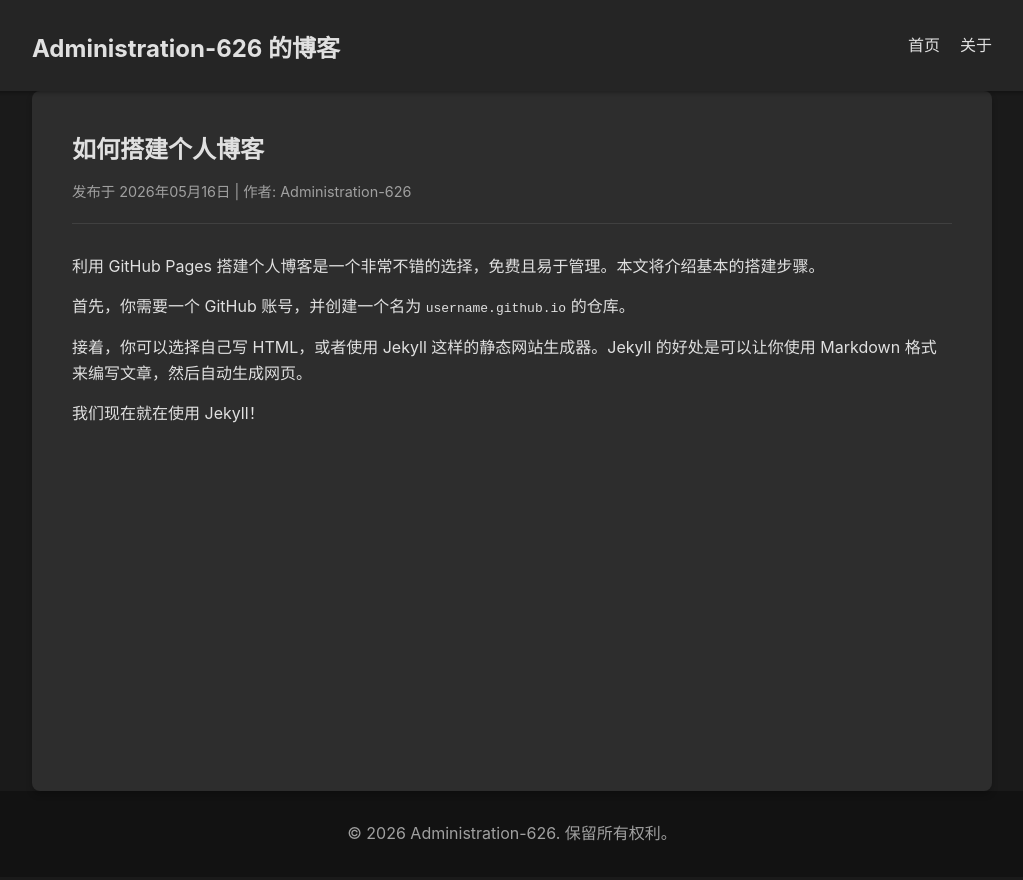
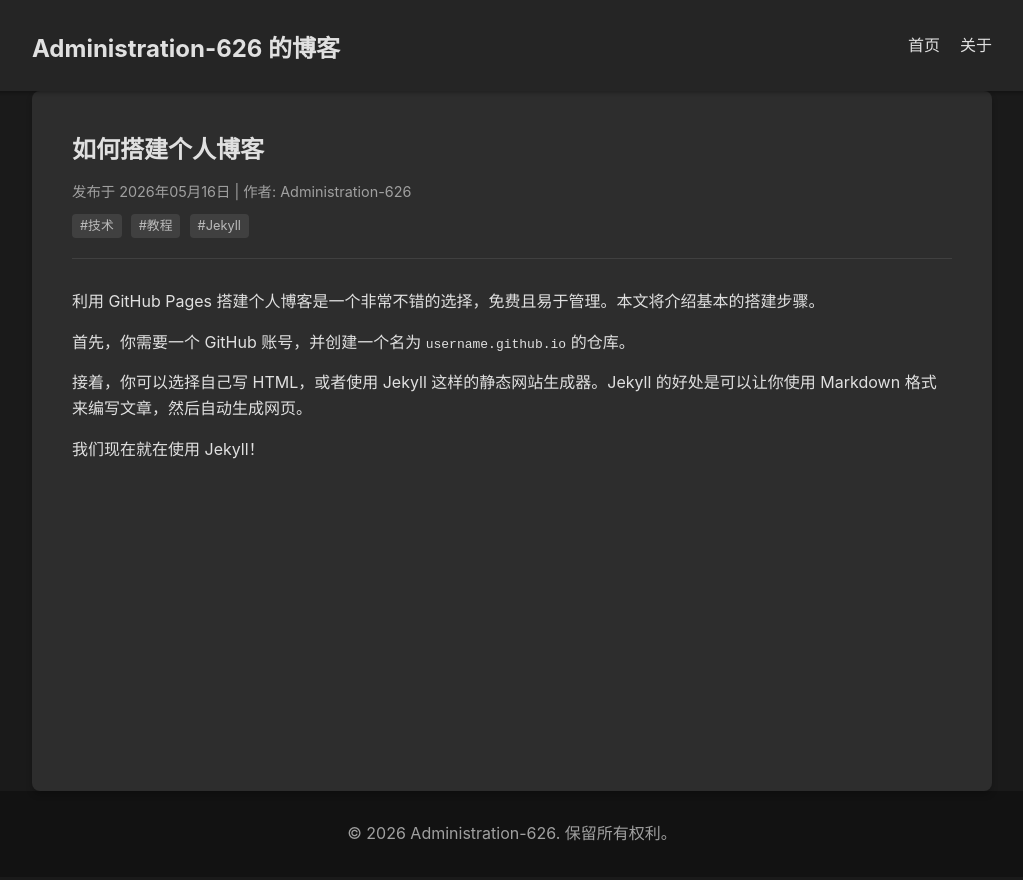
Before and after one commit to Administration-626/Administration-626.github.io, a Jekyll site: the page built from _posts/2026-05-16-how-to-build-blog.md, in a window 1280 px wide. Shown: the top 880 px of the page, without its empty margins (128-1151 px from the left). Built offline with Jekyll 4.4.1, drawn with Linux system fonts in a browser that asks for light colours.

Commit message:
Update layouts and post metadata

```diff
--- a/_layouts/post.html
+++ b/_layouts/post.html
@@ -4,7 +4,16 @@ layout: default
 <main class="container">
     <article class="post-content">
         <h1>{{ page.title }}</h1>
-        <div class="post-meta">发布于 {{ page.date | date: "%Y年%m月%d日" }} | 作者: {{ site.author }}</div>
+        <div class="post-meta">
+            发布于 {{ page.date | date: "%Y年%m月%d日" }} | 作者: {{ site.author }}
+            {% if page.tags.size > 0 %}
+            <div class="post-tags">
+                {% for tag in page.tags %}
+                <span class="tag">#{{ tag }}</span>
+                {% endfor %}
+            </div>
+            {% endif %}
+        </div>
 
         {{ content }}
     </article>
--- a/_posts/2026-05-16-how-to-build-blog.md
+++ b/_posts/2026-05-16-how-to-build-blog.md
@@ -2,7 +2,7 @@
 layout: post
 title: "如何搭建个人博客"
 date: 2026-05-16 10:00:00 +0800
-categories: [技术教程]
+tags: [技术, 教程, Jekyll]
 ---
 
 利用 GitHub Pages 搭建个人博客是一个非常不错的选择，免费且易于管理。本文将介绍基本的搭建步骤。
```
Also changed, not shown: _posts/2026-05-17-first-post.md (+1 -1 lines).
